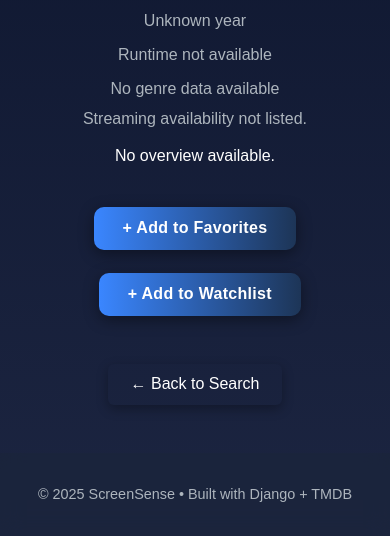
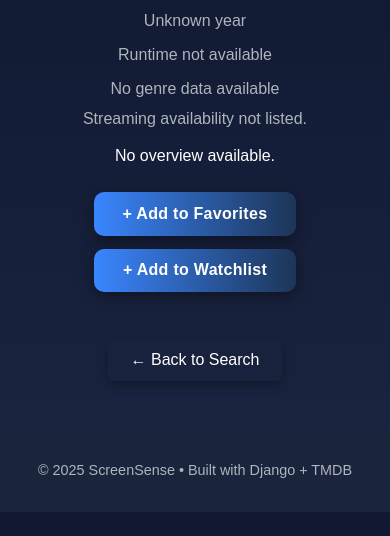
Before and after one commit to Diana961216/ScreenSenseApp, a Django app: page /details/1/1/ in a window 390 px wide. Shown: the part 354-890 px from the top of the page. After the commit the page ends 832 px from the top, so only its background shows below. Run offline with Django 5.2, Linux system fonts and the light colour scheme; the visitor is signed in with stand-in values (Sample User, id 1); data that the repository does not hold is empty.

Commit message:
details including added watchlist CSS working

```diff
--- a/movies/static/movies/css/details.css
+++ b/movies/static/movies/css/details.css
@@ -67,7 +67,6 @@
 
 .fav-btn {
   display: inline-block;
-  margin-top: 1.4rem;
   border: none;
   border-radius: 10px;
   padding: 0.8rem 1.8rem;
@@ -115,6 +114,18 @@
   transform: none;
   box-shadow: 0 0 18px rgba(255, 230, 80, 0.9),
     inset 0 0 6px rgba(255, 250, 200, 1);
+}
+
+.action-buttons {
+  display: flex;
+  justify-content: center;
+  align-items: center;
+  gap: 0.8rem;
+  margin-top: 1.5rem;
+}
+
+.action-buttons form {
+  margin: 0;
 }
 
 .cast-grid,
@@ -180,34 +191,6 @@
   font-size: 0.95rem;
 }
 
-@media (max-width: 768px) {
-  .details-container {
-    flex-direction: column;
-    align-items: center;
-    text-align: center;
-  }
-
-  .info {
-    text-align: center;
-  }
-
-  .poster img {
-    width: 260px;
-    height: 390px;
-  }
-}
-
-@keyframes fadeIn {
-  from {
-    opacity: 0;
-    transform: translateY(15px);
-  }
-  to {
-    opacity: 1;
-    transform: translateY(0);
-  }
-}
-
 .providers {
   margin: 0.8rem 0 1rem;
   color: var(--text-main);
@@ -232,3 +215,35 @@
 .providers-empty {
   color: var(--text-muted);
 }
+
+@media (max-width: 768px) {
+  .details-container {
+    flex-direction: column;
+    align-items: center;
+    text-align: center;
+  }
+
+  .info {
+    text-align: center;
+  }
+
+  .poster img {
+    width: 260px;
+    height: 390px;
+  }
+
+  .action-buttons {
+    flex-direction: column;
+  }
+}
+
+@keyframes fadeIn {
+  from {
+    opacity: 0;
+    transform: translateY(15px);
+  }
+  to {
+    opacity: 1;
+    transform: translateY(0);
+  }
+}
--- a/movies/templates/movies/details.html
+++ b/movies/templates/movies/details.html
@@ -90,6 +90,7 @@
     {% endif %}
 
     {% if user.is_authenticated %}
+    <div class="action-buttons">
       {% if is_favorited %}
         <button class="fav-btn added" disabled>★ In Favorites</button>
       {% else %}
@@ -100,13 +101,14 @@
       {% endif %}
 
       {% if is_watchlisted %}
-        <button class="fav-btn added" style="margin-left:0.6rem" disabled>✓ In Watchlist</button>
+        <button class="fav-btn added" disabled>✓ In Watchlist</button>
       {% else %}
-        <form method="post" action="{% url 'add_watchlist' item.id media_type %}" style="display:inline-block;margin-left:0.6rem">
+        <form method="post" action="{% url 'add_watchlist' item.id media_type %}">
           {% csrf_token %}
           <button type="submit" class="fav-btn">+ Add to Watchlist</button>
         </form>
       {% endif %}
+    </div>
     {% else %}
       <p>
         <a href="{% url 'login' %}" class="login-link">Log in</a>
--- a/movies/views.py
+++ b/movies/views.py
@@ -551,6 +551,10 @@ def signup_view(request):
             login(request, user)
             messages.success(request, "Account created successfully!")
             return redirect("home")
+        else:
+            for field, errors in form.errors.items():
+                for error in errors:
+                    messages.error(request, f"{field.capitalize()}: {error}")
     else:
         form = UserCreationForm()
     return render(request, "movies/signup.html", {"form": form})
@@ -564,6 +568,8 @@ def login_view(request):
             login(request, user)
             messages.success(request, f"Welcome back, {user.username}!")
             return redirect("home")
+        else:
+            messages.error(request, "Invalid username or password. Please try again.")
     else:
         form = AuthenticationForm()
     return render(request, "movies/login.html", {"form": form})
```
